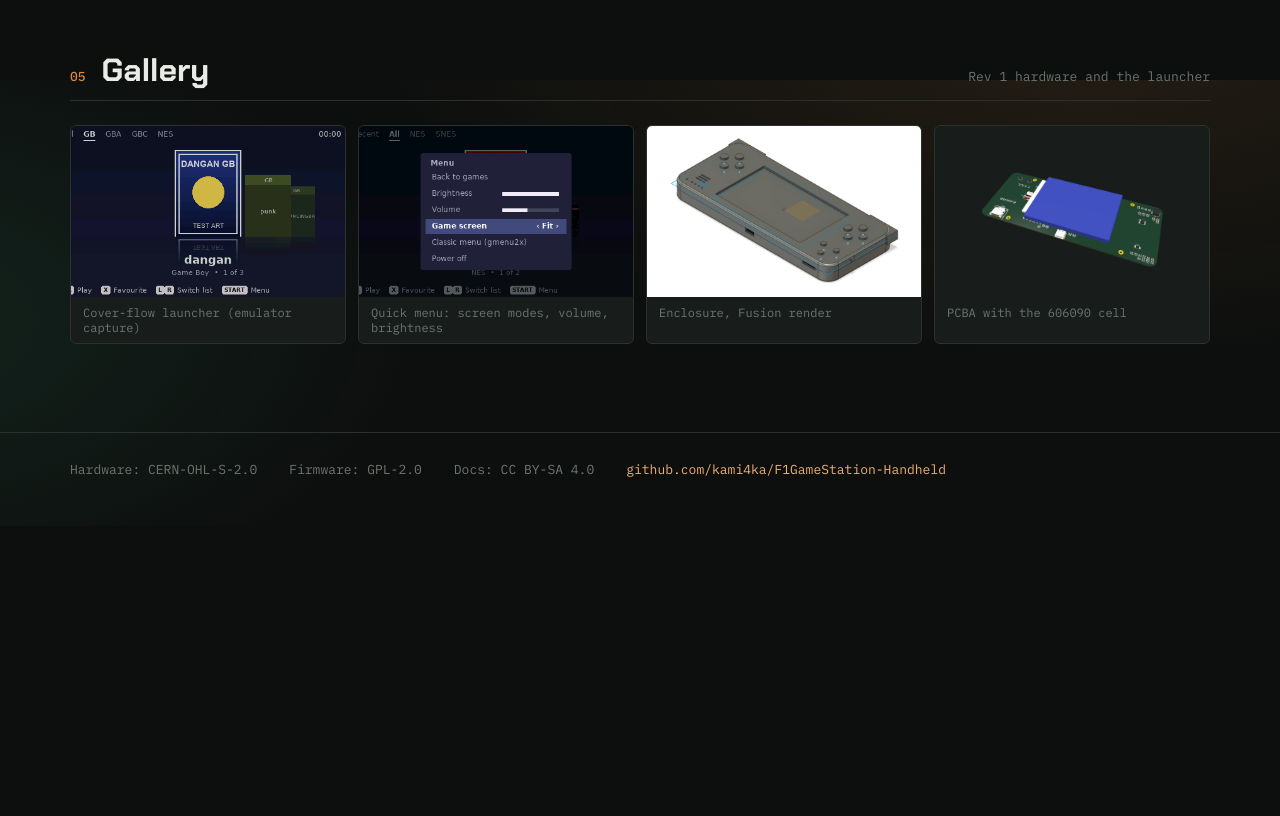
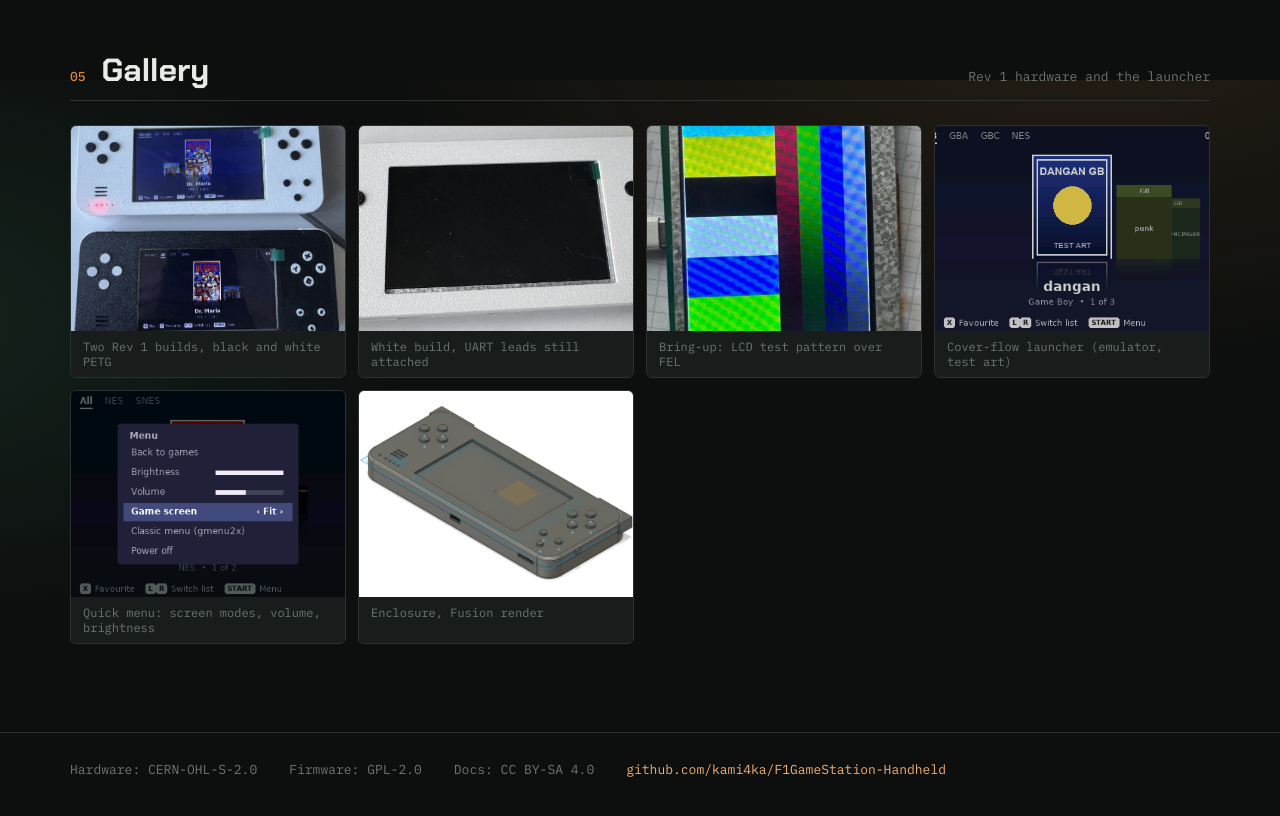
Before and after one commit to kami4ka/F1GameStation-Handheld, a plain HTML site: page site/index.html in a window 1280 px wide. Shown: the part 3120-3936 px from the top of the page. Before the commit the page ends 3646 px from the top, so only its background shows below. Drawn offline with Linux system fonts and the light colour scheme; a script that the page names is missing.

Commit message:
Add photos of the Rev 1 builds
Co-Authored-By: Claude <noreply@anthropic.com>

```diff
--- a/site/index.html
+++ b/site/index.html
@@ -160,7 +160,7 @@ td code, p code { font: 13px var(--mono); color: var(--copper-2); }
 /* gallery */
 .gallery { display: grid; grid-template-columns: repeat(auto-fill, minmax(260px, 1fr)); gap: 12px; }
 .gallery figure { margin: 0; border: 1px solid var(--line); border-radius: 6px; overflow: hidden; background: var(--panel); }
-.gallery img { display: block; width: 100%; aspect-ratio: 16/10; object-fit: cover; }
+.gallery img { display: block; width: 100%; aspect-ratio: 4/3; object-fit: cover; }
 .gallery figcaption { padding: 8px 12px; font: 12px var(--mono); color: var(--ink-3); }
 
 footer { margin-top: 80px; border-top: 1px solid var(--line); padding: 28px 0 48px; color: var(--ink-3); font: 13px var(--mono); }
@@ -278,10 +278,12 @@ footer .wrap { display: flex; flex-wrap: wrap; gap: 16px 32px; }
   <section id="gallery">
     <div class="sh"><span class="n">05</span><h2>Gallery</h2><p>Rev 1 hardware and the launcher</p></div>
     <div class="gallery">
-      <figure><img src="images/launcher-shelf.png" alt="Cover-flow launcher shelf" loading="lazy"><figcaption>Cover-flow launcher (emulator capture)</figcaption></figure>
+      <figure><img src="images/hero-two-builds.jpg" alt="Black and white builds running the launcher" loading="lazy"><figcaption>Two Rev 1 builds, black and white PETG</figcaption></figure>
+      <figure><img src="images/white-build.jpg" alt="White build" loading="lazy"><figcaption>White build, UART leads still attached</figcaption></figure>
+      <figure><img src="images/board-test-pattern.jpg" alt="Board with LCD test pattern" loading="lazy"><figcaption>Bring-up: LCD test pattern over FEL</figcaption></figure>
+      <figure><img src="images/launcher-shelf.png" alt="Cover-flow launcher" loading="lazy"><figcaption>Cover-flow launcher (emulator, test art)</figcaption></figure>
       <figure><img src="images/launcher-menu.png" alt="Launcher quick menu" loading="lazy"><figcaption>Quick menu: screen modes, volume, brightness</figcaption></figure>
       <figure><img src="images/enclosure-iso.png" alt="Enclosure render" loading="lazy"><figcaption>Enclosure, Fusion render</figcaption></figure>
-      <figure><img src="images/pcba-battery.png" alt="PCBA with battery" loading="lazy"><figcaption>PCBA with the 606090 cell</figcaption></figure>
     </div>
   </section>
 </main>
```
Also changed, not shown: docs/images/board-test-pattern.jpg (added), docs/images/hero-two-builds.jpg (added), docs/images/white-build.jpg (added), site/images/board-test-pattern.jpg (added), site/images/hero-two-builds.jpg (added), site/images/white-build.jpg (added), 2 other files.
